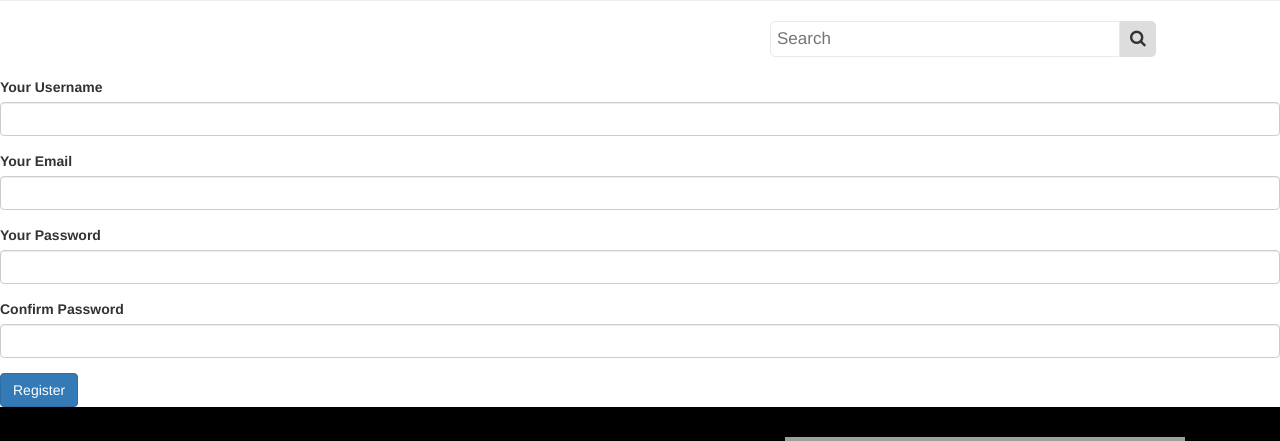
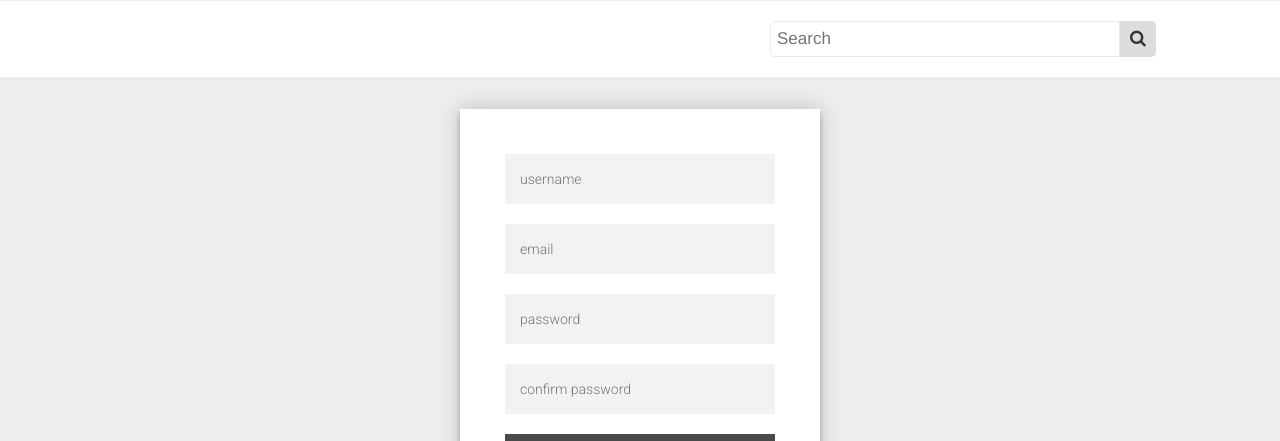
Before and after one commit to CrewSY/PowerSocket, a Django app: template main/templates/registration/registration_form.html in a window 1280 px wide. Shown: the part 97-538 px from the top of the page. Run offline with Django 3.2, Linux system fonts and the light colour scheme; the template is opened without the code that fills it, so the values that code supplies are empty; some libraries are stand-ins or nearby versions; grey boxes are pictures that could not be loaded.

Commit message:
Add registration form

```diff
--- a/main/static/css/auth.css
+++ b/main/static/css/auth.css
@@ -10,17 +10,25 @@
   text-align: center;
   box-shadow: 0 0 20px 0 rgba(0, 0, 0, 0.2), 0 5px 5px 0 rgba(0, 0, 0, 0.24);
 }
-.form input {
+.form input.regist-input, .form input {
   font-family: "Roboto", sans-serif;
   outline: 0;
   background: #f2f2f2;
   width: 100%;
   border: 0;
-  margin: 0 0 15px;
   padding: 15px;
   box-sizing: border-box;
   font-size: 14px;
 }
+
+.form input {
+  margin: 0 0 15px;
+}
+
+.form input.regist-input {
+  margin: 0;
+}
+
 .form button {
   font-family: "Roboto", sans-serif;
   text-transform: uppercase;
@@ -40,16 +48,21 @@
 }
 
 .login-div {
-  height: 60vh;
+  height: 65vh;
   background-color: #ededed;
   padding-top: 10vh;
 }
 
-.error-message {
+.registrer {
+  height: 70vh;
+  padding-top: 4vh;
+}
+
+.error-message,  {
   text-align: center;
   font-size: 20px;
   font-weight: bold;
-  margin-top: -50px;
+  margin-top: -70px;
 }
 
 .form .message {
@@ -61,3 +74,9 @@
   color: black;
   text-decoration: none;
 }
+
+.help-block {
+  font-size: 12px;
+  margin: 0 !important;
+  padding-top: 5px;
+}
--- a/main/templates/registration/registration_form.html
+++ b/main/templates/registration/registration_form.html
@@ -1,43 +1,46 @@
 {% extends "main/base.html" %}
 
 {% load i18n %}
+{% load staticfiles %}
 
-{% if form.errors %}
-  <p class="error-message">Please, correct the following errors.</p>
-{% endif %}
+{% block extra_css %}
+
+  <link rel="stylesheet" href="{% static "css/auth.css" %}">
+ {% endblock %}
 
 {% block content %}
-<form action="{% url "users:registration_register" %}" method="post">
+<div class="login-div registrer">
+  <div class="form">
+    <form class="login-form" action="{% url "users:registration_register" %}" method="post">
+  {% csrf_token %}
 
-  {% csrf_token %}
   <input type="hidden" name="next" value="{{ next }}" />
-
   <div class="form-group">
-    <label for="login">{% trans "Your Username" %}</label>
-    <input type="text" class="form-control" id="login" value="" name="username" />
+    <input class="regist-input" type="text" placeholder="username" id="login" value="" name="username" />
     <span class="help-block">{{ form.errors.username.as_text }}</span>
   </div>
 
   <div class="form-group">
-    <label for="email">{% trans "Your Email" %}</label>
-    <input type="text" class="form-control" id="email" value="" name="email" />
+    <input class="regist-input" type="text" placeholder="email" id="email" value="" name="email" />
     <span class="help-block">{{ form.errors.email.as_text }}</span>
   </div>
 
   <div class="form-group">
-    <label for="password">{% trans "Your Password" %}</label>
-    <input type="password" class="form-control" id="password" value="" name="password1" />
+    <input class="regist-input" type="password"  placeholder="password" id="password" value="" name="password1" />
     <span class="help-block">{{ form.errors.password1.as_text }}</span>
   </div>
 
   <div class="form-group">
-    <label for="password-confirm">{% trans "Confirm Password" %}</label>
-    <input type="password" class="form-control" id="password-confirm" value="" name="password2" />
+    <input class="regist-input" type="password" placeholder="confirm password" id="password-confirm" value="" name="password2" />
     <span class="help-block">{{ form.errors.password2.as_text }}</span>
   </div>
 
-  <button type="submit" class="btn btn-primary">{% trans "Register" %}</button>
+  <button type="submit" >{% trans "Register" %}</button>
+  <p class="message">Already registered? <a href="{% url 'login' %}">Sign in</a></p>
 
-</form>
+
+    </form>
+  </div>
+</div>
 
 {% endblock content %}
```
